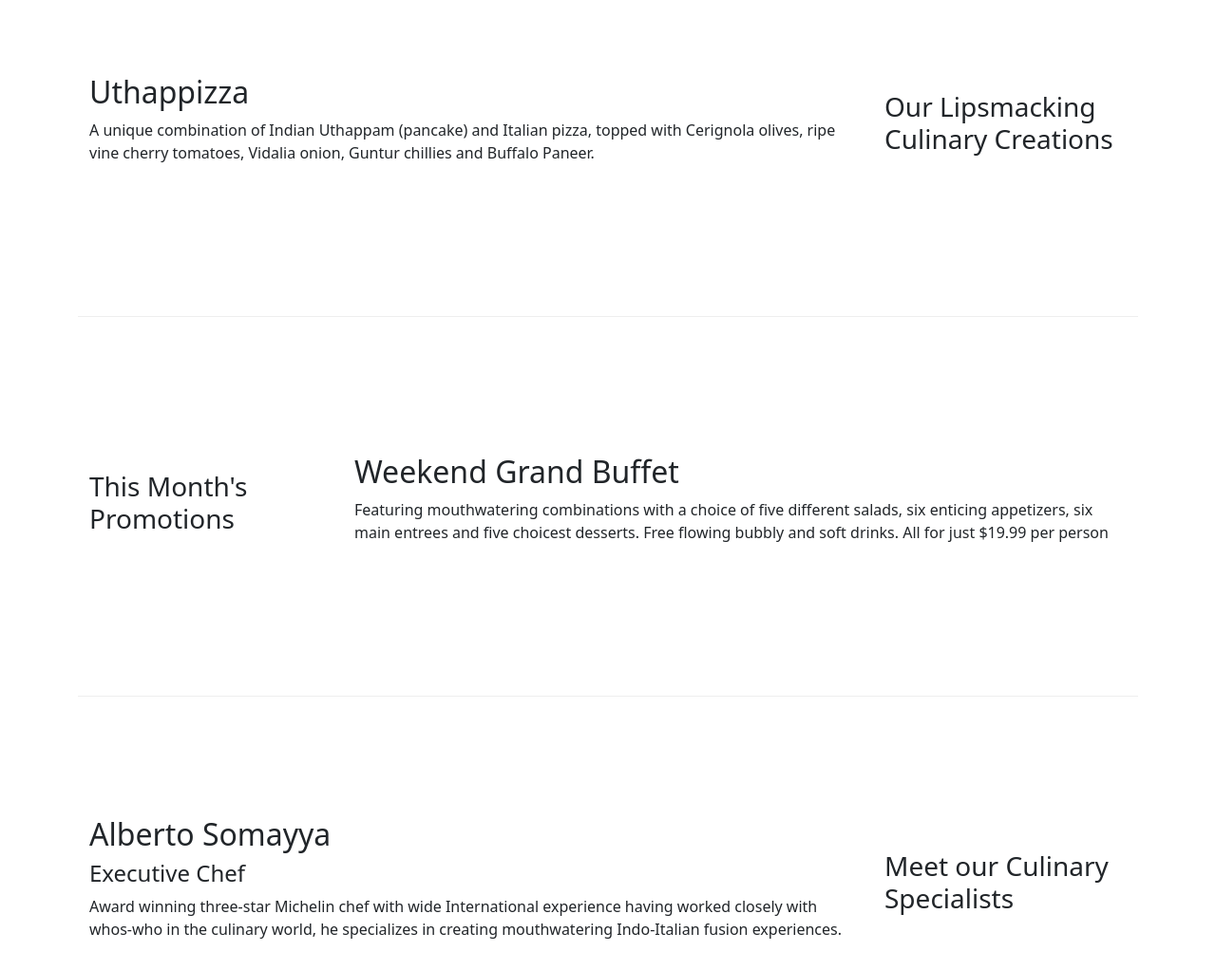
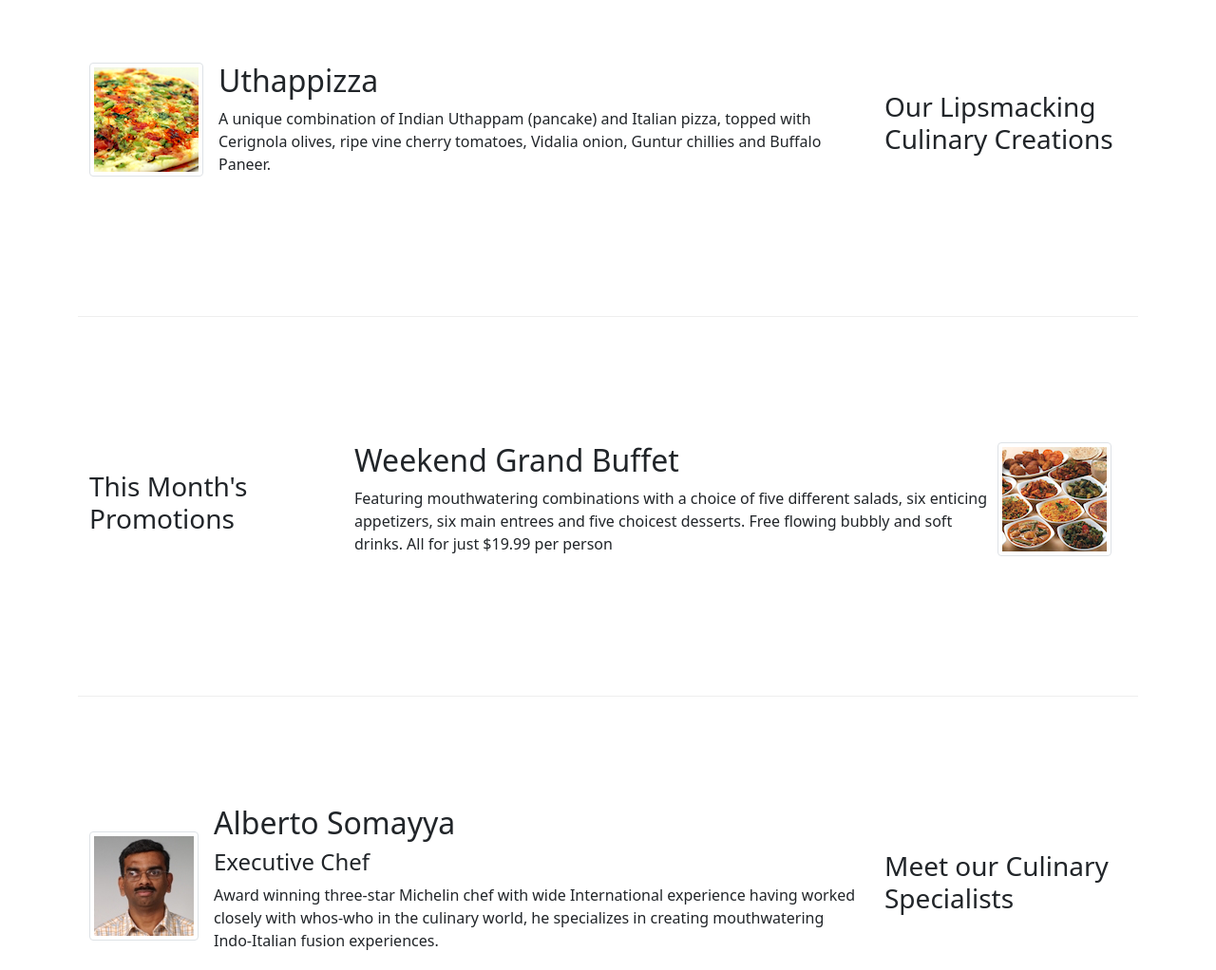
Before and after one commit to vishwaksena-dingari/Responsive-Hotel-Website, a website: page index.html in a window 1280 px wide. Shown: the part 380-1402 px from the top of the page at 95% size. Drawn offline with nearby package versions, Linux system fonts and the light colour scheme.

Commit message:
Images And Media

```diff
--- a/css/styles.css
+++ b/css/styles.css
@@ -43,3 +43,16 @@ body {
 .breadcrumb-custom-background {
     background-color: #e9ecef;
 }
+
+/* media and media-body is removed in bootstrap 5 */
+.media {
+    display: -ms-flexbox;
+    display: flex;
+    -ms-flex-align: start;
+    align-items: flex-start
+}
+
+.media-body {
+    -ms-flex: 1;
+    flex: 1
+}
--- a/index.html
+++ b/index.html
@@ -21,7 +21,7 @@
             <button class="navbar-toggler" type="button" data-bs-toggle="collapse" data-bs-target="#Navbar">
                 <span class="navbar-toggler-icon"></span>
             </button>
-            <a class="navbar-brand" href="#">Ristorante Con Fusion</a>
+            <a class="navbar-brand" href="#"><img src="img/logo.png" alt="" height="30" width="41"></a>
             <div class="collapse navbar-collapse" id="Navbar">
                 <ul class="navbar-nav me-auto">
                     <li class="nav-item"><a class="nav-link active" href="#"><span class="fa fa-home fa-lg"></span>
@@ -46,7 +46,8 @@
                     <p>We take inspiration from the World's best cuisines, and create a unique fusion experience. Our
                         lipsmacking creations will tickle your culinary senses!</p>
                 </div>
-                <div class="col-12 col-sm">
+                <div class="col-12 col-sm align-self-center">
+                    <img src="img/logo.png" alt="logo" class="img-fluid">
                 </div>
             </div>
         </div>
@@ -58,22 +59,31 @@
                 <h3>Our Lipsmacking Culinary Creations</h3>
             </div>
             <div class="col col-sm order-sm-first col-md">
-                <h2>Uthappizza</h2>
-                <p>A unique combination of Indian Uthappam (pancake) and Italian pizza, topped with Cerignola olives,
-                    ripe vine cherry tomatoes, Vidalia onion, Guntur chillies and Buffalo Paneer.</p>
+                <div class="media">
+                    <img src="img/uthappizza.png" alt="uthappizza" class="d-flex me-3 img-thumbnail align-self-centre">
+                    <div class="media-body">
+                        <h2 class="mt-0">Uthappizza</h2>
+                        <p class="d-none d-sm-block">A unique combination of Indian Uthappam (pancake) and Italian pizza, topped with Cerignola
+                            olives,
+                            ripe vine cherry tomatoes, Vidalia onion, Guntur chillies and Buffalo Paneer.</p>
+                    </div>
+                </div>
             </div>
         </div>
-
-
         <div class="row row-content align-items-center">
             <div class="col-12 col-sm-4 col-md-3">
                 <h3>This Month's Promotions</h3>
             </div>
             <div class="col col-sm col-md">
-                <h2>Weekend Grand Buffet</h2>
-                <p>Featuring mouthwatering combinations with a choice of five different salads, six enticing appetizers,
-                    six main entrees and five choicest desserts. Free flowing bubbly and soft drinks. All for just
-                    $19.99 per person </p>
+                <div class="media">
+                    <div class="media-body">
+                        <h2 class="mt-0">Weekend Grand Buffet</h2>
+                        <p class="d-none d-sm-block">Featuring mouthwatering combinations with a choice of five different salads, six enticing appetizers,
+                            six main entrees and five choicest desserts. Free flowing bubbly and soft drinks. All for just
+                            $19.99 per person </p>
+                    </div>
+                    <img src="img/buffet.png" alt="alberto" class="d-flex me-3 img-thumbnail align-self-centre">
+                </div>
             </div>
         </div>
 
@@ -82,12 +92,18 @@
                 <h3>Meet our Culinary Specialists</h3>
             </div>
             <div class="col col-sm order-sm-first col-md">
-                <h2>Alberto Somayya</h2>
-                <h4>Executive Chef</h4>
-                <p>Award winning three-star Michelin chef with wide International experience having worked closely with
-                    whos-who in the culinary world, he specializes in creating mouthwatering Indo-Italian fusion
-                    experiences. </p>
-            </div>
+                <div class="media">
+                    <img src="img/alberto.png" alt="Alberto Somayya" class="d-flex me-3 img-thumbnail align-self-center">
+                    <div class="media-body">
+                        <h2 class="mt-0">Alberto Somayya</h2>
+                        <h4>Executive Chef</h4>
+                        <p class="d-none d-sm-block">Award winning three-star Michelin chef with wide
+                            International experience having worked closely with
+                            whos-who in the culinary world, he specializes in
+                            creating mouthwatering Indo-Italian fusion experiences.
+                        </p>
+                    </div>
+                </div>            </div>
         </div>
     </div>
 
```
Also changed, not shown: aboutus.html (+3 -2 lines), changes.txt (+20 -1 lines), contactus.html (+3 -2 lines), img/alberto.png (added), img/buffet.png (added), img/logo.png (added), img/uthappizza.png (added), 1 other file.
